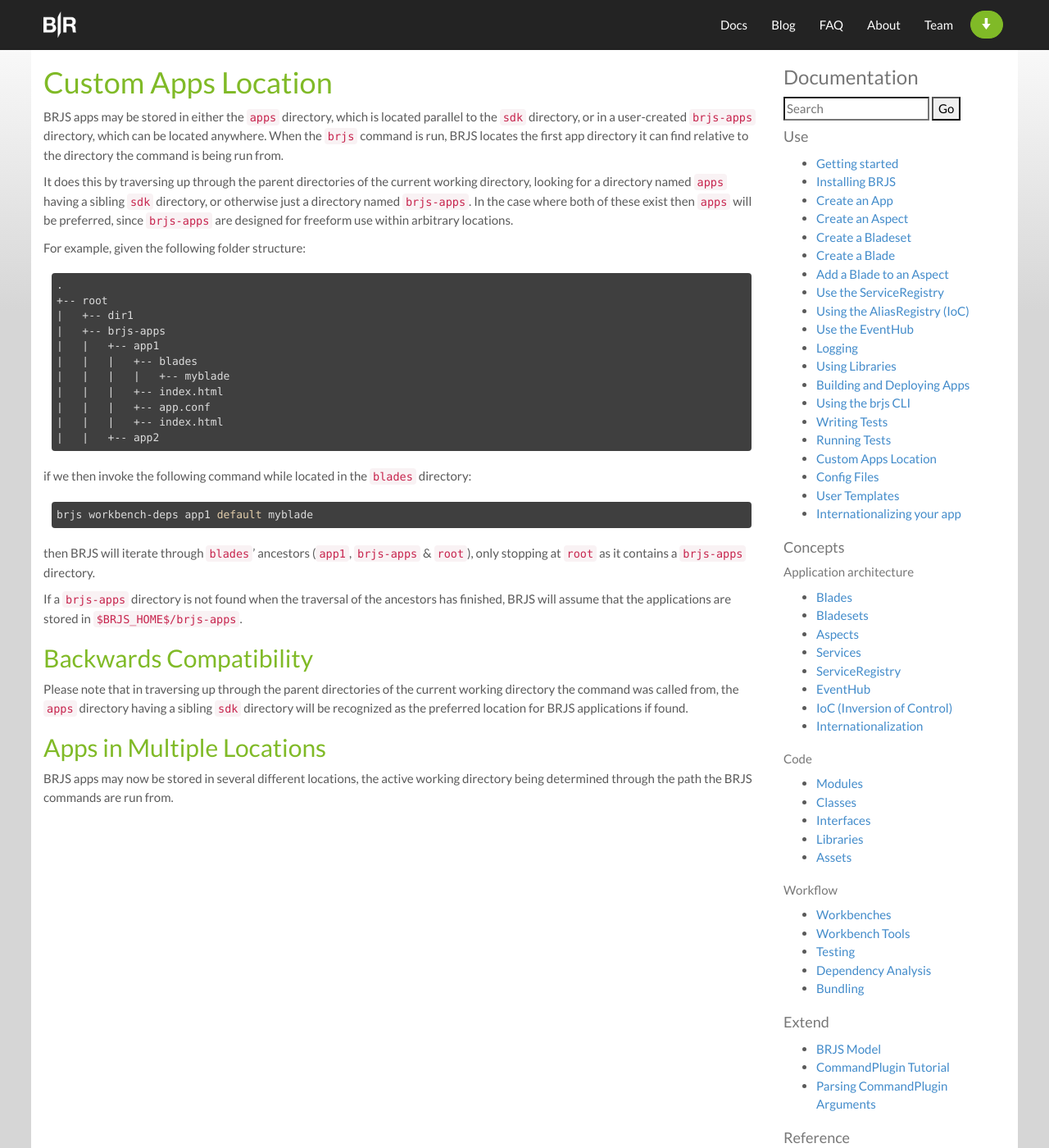
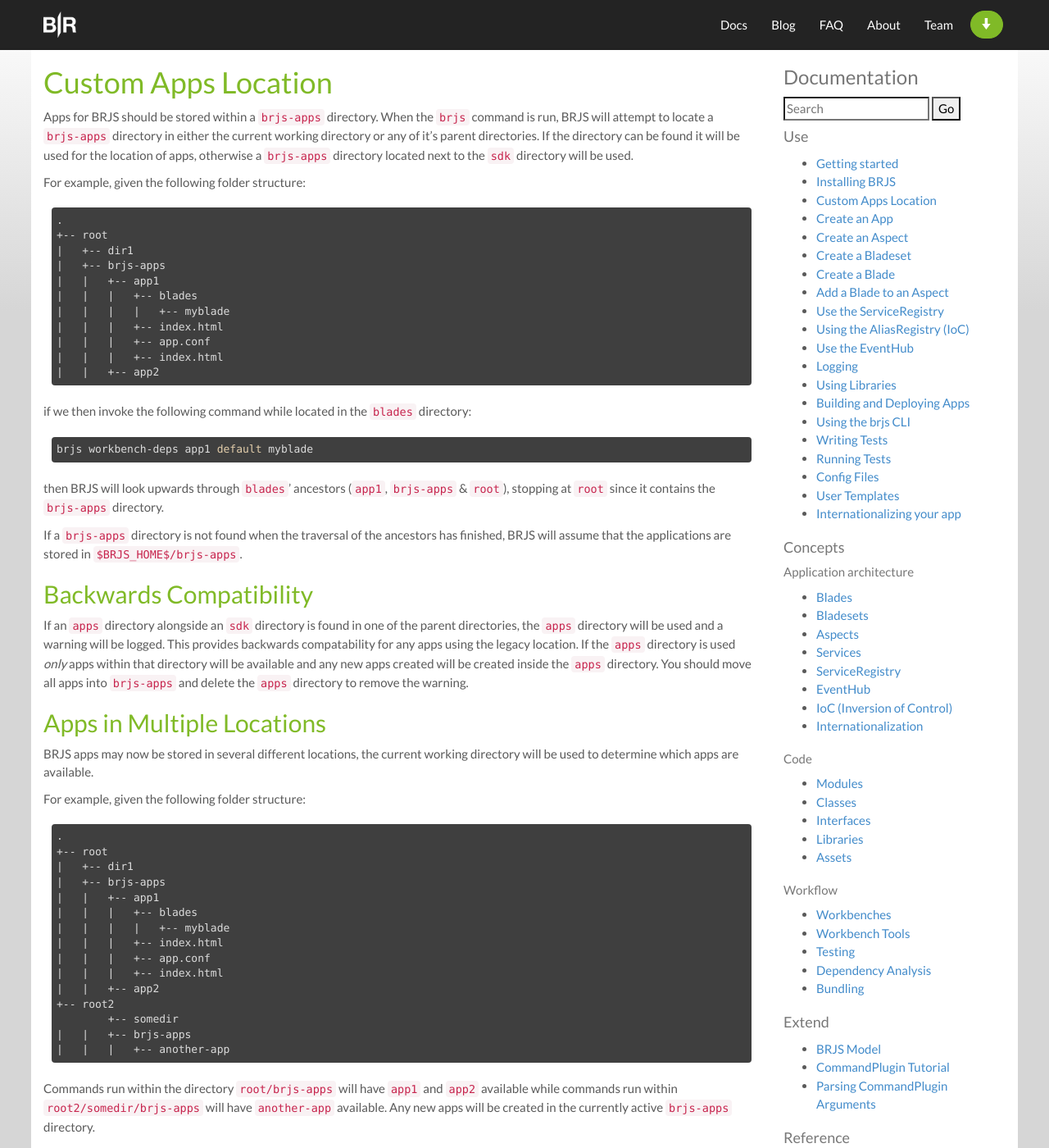
Before and after one commit to BladeRunnerJS/brjs-site, a Jekyll site: the page built from docs/use/custom_apps_location.md, in a window 1280 px wide and 1400 px high. Shown: the whole window at 82% size. Built offline with Jekyll 4.4.1, drawn with Linux system fonts in a browser that asks for light colours; nearby versions of some CDN libraries; Markdown is read by kramdown in place of the engine named in the settings.

Commit message:
updating docs with revised brjs-apps and apps behaviour

````diff
--- a/_includes/docs/use/toc.html
+++ b/_includes/docs/use/toc.html
@@ -1,6 +1,7 @@
 <ul>
   <li><a href="/docs/use/getting_started/">Getting started</a></li>
   <li><a href="/docs/use/install/">Installing BRJS</a></li>
+  <li><a href="/docs/use/custom_apps_location/">Custom Apps Location</a></li>
   <li><a href="/docs/use/create_app/">Create an App</a></li>
   <li><a href="/docs/use/create_aspect/">Create an Aspect</a></li>
   <li><a href="/docs/use/create_bladeset/">Create a Bladeset</a></li>
--- a/docs/use/custom_apps_location.md
+++ b/docs/use/custom_apps_location.md
@@ -4,9 +4,7 @@
 permalink: /docs/use/custom_apps_location/
 ---
 
-BRJS apps may be stored in either the `apps` directory, which is located parallel to the `sdk` directory, or in a user-created `brjs-apps` directory, which can be located anywhere. When the `brjs` command is run, BRJS locates the first app directory it can find relative to the directory the command is being run from.
-
-It does this by traversing up through the parent directories of the current working directory, looking for a directory named `apps` having a sibling `sdk` directory, or otherwise just a directory named `brjs-apps`. In the case where both of these exist then `apps` will be preferred, since `brjs-apps` are designed for freeform use within arbitrary locations.
+Apps for BRJS should be stored within a `brjs-apps` directory. When the `brjs` command is run, BRJS will attempt to locate a `brjs-apps` directory in either the current working directory or any of it's parent directories. If the directory can be found it will be used for the location of apps, otherwise a `brjs-apps` directory located next to the `sdk` directory will be used.
 
 For example, given the following folder structure:
 
@@ -30,12 +28,34 @@
 brjs workbench-deps app1 default myblade
 ```
 
-then BRJS will iterate through `blades`' ancestors (`app1`, `brjs-apps` & `root`), only stopping at `root` as it contains a `brjs-apps` directory.
+then BRJS will look upwards through `blades`' ancestors (`app1`, `brjs-apps` & `root`), stopping at `root` since it contains the `brjs-apps` directory.
 
 If a `brjs-apps` directory is not found when the traversal of the ancestors has finished, BRJS will assume that the applications are stored in `$BRJS_HOME$/brjs-apps`.
 
 ## Backwards Compatibility
-Please note that in traversing up through the parent directories of the current working directory the command was called from, the `apps` directory having a sibling `sdk` directory will be recognized as the preferred location for BRJS applications if found.
+If an `apps` directory alongside an `sdk` directory is found in one of the parent directories, the `apps` directory will be used and a warning will be logged. This provides backwards compatability for any apps using the legacy location. If the `apps` directory is used *only* apps within that directory will be available and any new apps created will be created inside the `apps` directory. You should move all apps into `brjs-apps` and delete the `apps` directory to remove the warning.
 
 ## Apps in Multiple Locations
-BRJS apps may now be stored in several different locations, the active working directory being determined through the path the BRJS commands are run from.
+BRJS apps may now be stored in several different locations, the current working directory will be used to determine which apps are available.
+
+For example, given the following folder structure:
+
+```
+.
++-- root
+|   +-- dir1
+|   +-- brjs-apps
+|   |   +-- app1
+|   |   |   +-- blades
+|   |   |   |   +-- myblade
+|   |   |   +-- index.html
+|   |   |   +-- app.conf
+|   |   |   +-- index.html
+|   |   +-- app2
++-- root2
+	+-- somedir
+|   |   +-- brjs-apps
+|   |   |   +-- another-app
+```
+
+Commands run within the directory `root/brjs-apps` will have `app1` and `app2` available while commands run within `root2/somedir/brjs-apps` will have `another-app` available. Any new apps will be created in the currently active `brjs-apps` directory.
````
Also changed, not shown: other parts of _includes/docs/use/toc.html (+0 -1 lines).
